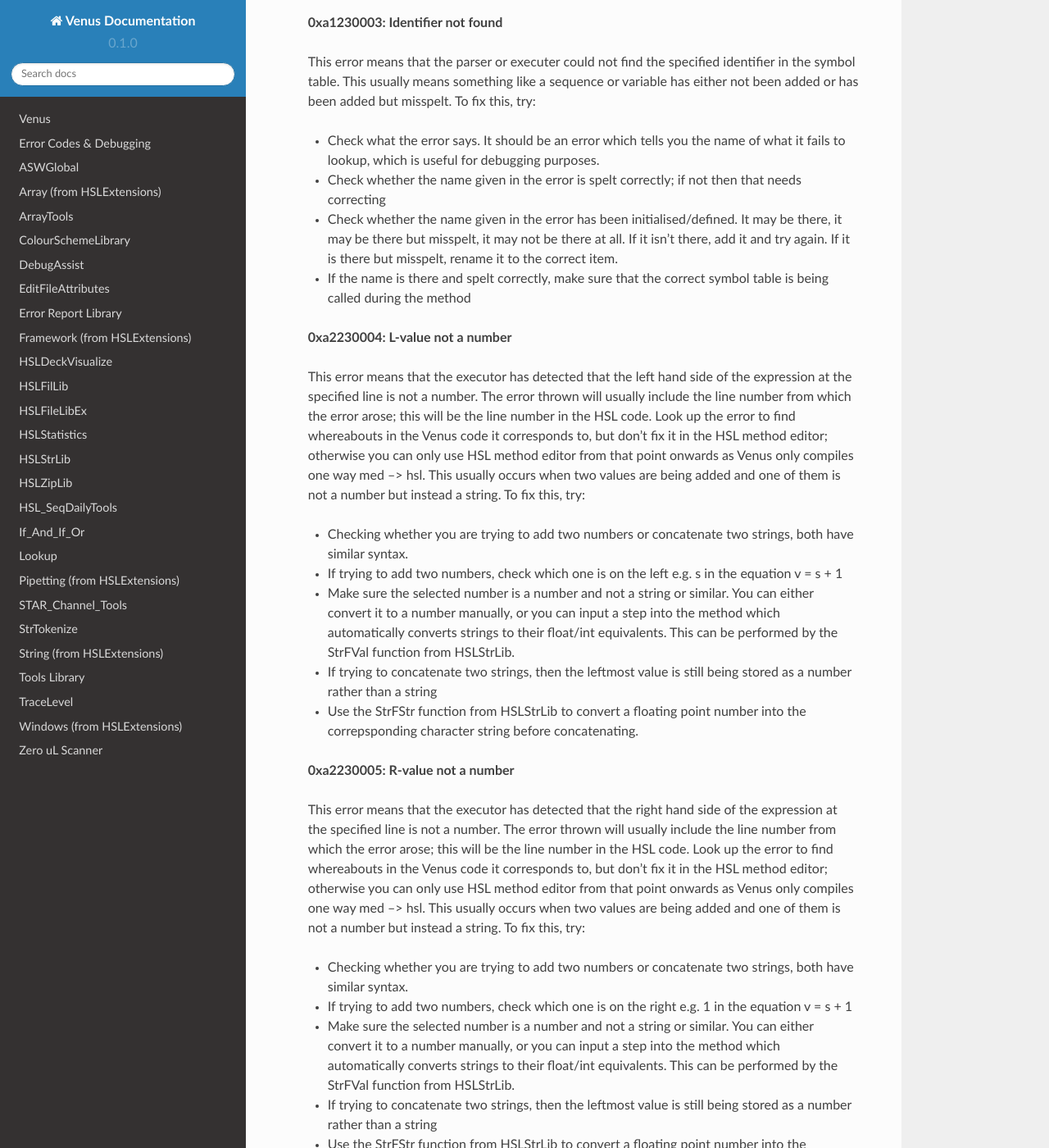
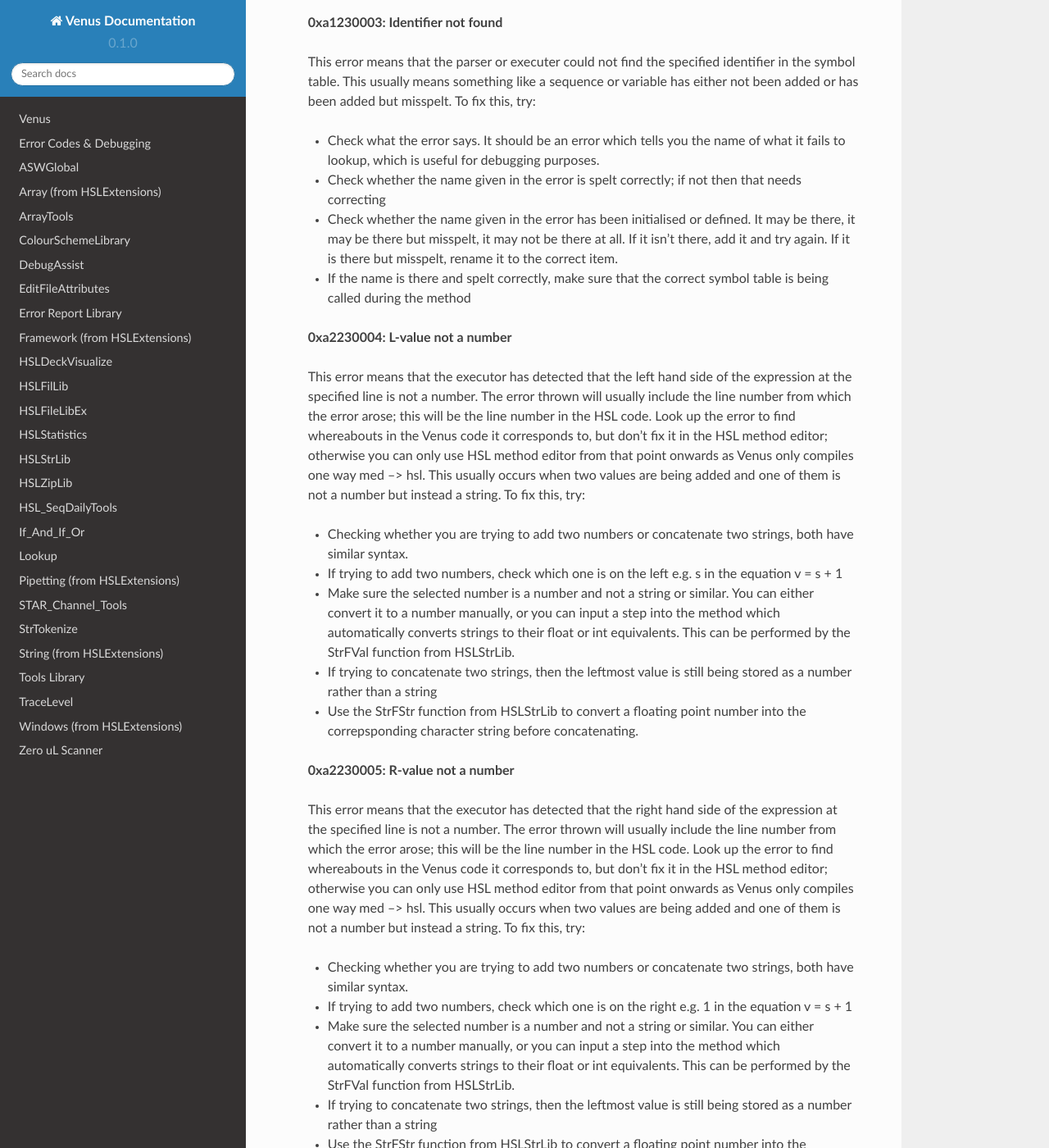
Before and after one commit to theonetruenerd/VenusLibraryDocumentation, a Sphinx documentation site: the page built from docs/source/RuntimeErrors.rst, in a window 1280 px wide and 1400 px high, scrolled down 2816 px. Shown: the whole window at 82% size. Built offline with Sphinx 7.4.7 and the Read the Docs theme 2.0.0, drawn with Linux system fonts in a browser that asks for light colours; pages that are not in the unit, such as notebooks, are missing from menus; some of the changed text lies outside the part shown.

```diff
--- a/docs/source/RuntimeErrors.rst
+++ b/docs/source/RuntimeErrors.rst
@@ -81,7 +81,7 @@ HSLUtilLib2 Errors
 -----------------------------
 
 - :ref:`0xa1630001 : Unexpected error <0xa1630001>`
-- :ref:`0xa1630002 : Create object failed/Invalid parameter <0xa1630002>`
+- :ref:`0xa1630002 : Create object failed or Invalid parameter <0xa1630002>`
 - :ref:`0xa1630003 : Value check failed: Invalid type <0xa1630003>`
 - :ref:`0xa1630004 : Value check failed: Invalid range <0xa1630004>`
 - :ref:`0xa1630005 : Labware error <0xa1630005>`
@@ -122,7 +122,7 @@ Error explanations and advice
 
   - Check what the error says. It should be an error which tells you the name of what it fails to lookup, which is useful for debugging purposes.
   - Check whether the name given in the error is spelt correctly; if not then that needs correcting
-  - Check whether the name given in the error has been initialised/defined. It may be there, it may be there but misspelt, it may not be there at all. If it isn't there, add it and try again. If it is there but misspelt, rename it to the correct item.
+  - Check whether the name given in the error has been initialised or defined. It may be there, it may be there but misspelt, it may not be there at all. If it isn't there, add it and try again. If it is there but misspelt, rename it to the correct item.
   - If the name is there and spelt correctly, make sure that the correct symbol table is being called during the method
 
 .. _0xa2230004:
@@ -133,7 +133,7 @@ Error explanations and advice
 
   - Checking whether you are trying to add two numbers or concatenate two strings, both have similar syntax.
   - If trying to add two numbers, check which one is on the left e.g. s in the equation v = s + 1
-  - Make sure the selected number is a number and not a string or similar. You can either convert it to a number manually, or you can input a step into the method which automatically converts strings to their float/int equivalents. This can be performed by the StrFVal function from HSLStrLib.
+  - Make sure the selected number is a number and not a string or similar. You can either convert it to a number manually, or you can input a step into the method which automatically converts strings to their float or int equivalents. This can be performed by the StrFVal function from HSLStrLib.
   - If trying to concatenate two strings, then the leftmost value is still being stored as a number rather than a string
   - Use the StrFStr function from HSLStrLib to convert a floating point number into the correpsponding character string before concatenating.
 
@@ -145,7 +145,7 @@ Error explanations and advice
 
   - Checking whether you are trying to add two numbers or concatenate two strings, both have similar syntax.
   - If trying to add two numbers, check which one is on the right e.g. 1 in the equation v = s + 1
-  - Make sure the selected number is a number and not a string or similar. You can either convert it to a number manually, or you can input a step into the method which automatically converts strings to their float/int equivalents. This can be performed by the StrFVal function from HSLStrLib.
+  - Make sure the selected number is a number and not a string or similar. You can either convert it to a number manually, or you can input a step into the method which automatically converts strings to their float or int equivalents. This can be performed by the StrFVal function from HSLStrLib.
   - If trying to concatenate two strings, then the leftmost value is still being stored as a number rather than a string
   - Use the StrFStr function from HSLStrLib to convert a floating point number into the correpsponding character string before concatenating.
 
@@ -186,7 +186,7 @@ Error explanations and advice
 
   - Check what number is causing the error to occur by looking at the line given in the error code.
   - Work out what type the line is expecting the number to be --> for example, a loop counter will be expecting an integer rather than a float
-  - Check what type the number causing the error is. This can be done using the CheckValueType from HSLUtilLib2, or the IsFloat/IsInteger functions from HSLUtilLib.
+  - Check what type the number causing the error is. This can be done using the CheckValueType from HSLUtilLib2, or the IsFloat or IsInteger functions from HSLUtilLib.
   - If unsure, just toggle the number type and see if swapping it from int to flt or vice versa helps.
 
 .. _0xa123000a:
@@ -202,7 +202,7 @@ Error explanations and advice
   This error means that the executor has detected an invalid symbol table entry. This error usually occurs if there is a non-ASCII character present in the symbol table, and the executor was not the one who inserted the value into the symbol table in the first place. To fix this, try:
 
   - Work out which characters in the symbol table are invalid
-  - Try to replace those characters with their ASCII equivalents, as well as work out where/why they were added in teh first place
+  - Try to replace those characters with their ASCII equivalents, as well as work out where or why they were added in teh first place
 
 .. _0xa122000c:
 
@@ -220,7 +220,7 @@ Error explanations and advice
 
   - Check what line the error gives as the function going wrong, look at that line in HSL and work out the correct location in Venus code
   - Look at whatever functions are present on that line and check how many input parameters the functions are meant to have vs how many they actually have
-  - Make sure all input parameters exist and are not just empty variables/arrays/sequences.
+  - Make sure all input parameters exist and are not just empty variables or arrays or sequences.
 
 .. _0xa2230037:
 
@@ -230,7 +230,7 @@ Error explanations and advice
 
   - Check what line the error gives as the function going wrong, look at that line in HSL and work out the correct location in Venus code
   - Look at whatever functions are present on that line and check how many input parameters the functions are meant to have vs how many they actually have
-  - Make sure all input parameters exist and are not just empty variables/arrays/sequences.
+  - Make sure all input parameters exist and are not just empty variables or arrays or sequences.
 
 .. _0xa123000e:
 
@@ -250,7 +250,7 @@ Error explanations and advice
   - See what the name of the function is that isn't being found
   - Check to see if the function name is spelt correctly
   - Check to see earlier in the method that the function has been defined and imported successfully into the symbol table
-  - Check to see if this happens everytime this function is called or just this one step. If it happens every time then it is likely a definition/import issue, if only once then it is likely a naming/exporting issue.
+  - Check to see if this happens everytime this function is called or just this one step. If it happens every time then it is likely a definition or import issue, if only once then it is likely a naming or exporting issue.
 
 .. _0xa1230010:
 
@@ -380,7 +380,7 @@ Error explanations and advice
 
   - Determine which reference is out of bounds. This should be doable by looking at the HSL code; the error message in the trace file should show you which line is the one causing the problems.
   - Locate in the HSL code where the bounds of the identifier have been set; this can usually be done by searching the HSL file for "struct" functions, and then seeing what character(s) follow the "}" character.
-  - Depending on the requirements of the reference, either adjust the reference bounds assignment to include the target value, or adjust the function which is causing the error to ensure the reference is always within the specified bounds (e.g. splitting/truncating strings, editing loops to only contain correct integers)
+  - Depending on the requirements of the reference, either adjust the reference bounds assignment to include the target value, or adjust the function which is causing the error to ensure the reference is always within the specified bounds (e.g. splitting or truncating strings, editing loops to only contain correct integers)
 
 .. _0xa123001f:
 
@@ -552,8 +552,8 @@ Error explanations and advice
 
   This error occurs when the executor detects an integer divide by zero at a specified line. To fix this, try:
 
-  - Determine which variable/integer is being treated as a zero in the calculation
-  - Check that that variable/integer has an assignment step associated with it; without one it will default to zero
+  - Determine which variable or integer is being treated as a zero in the calculation
+  - Check that that variable or integer has an assignment step associated with it; without one it will default to zero
   - Check that the variable is correctly spelled; if incorrectly spelled (compared to its assignment) it will default to zero
 
 .. _0xa2230038:
@@ -646,7 +646,7 @@ Error explanations and advice
 
   This error occurs when the sequence property being referenced is not found. To fix this, try:
 
-  - If the sequence is one which is defined in the layout file, go into the layout file and view/edit the sequence properties there
+  - If the sequence is one which is defined in the layout file, go into the layout file and view or edit the sequence properties there
   - If the sequence is one which is defined during the method, confirm that the step defining the referenced property exists
   - Confirm that the step defining the referenced property is not commented out, is called in advance of the sequence property being referenced, and is not misspelled
 
@@ -665,7 +665,7 @@ Error explanations and advice
 
  This error occurs when the parameter input into a function is incorrect. To fix this, try:
 
-  - Check that the variable type inputted into a function is correct, for example not an integer instead of a string/float.
+  - Check that the variable type inputted into a function is correct, for example not an integer instead of a string or float.
   - Check that the parameter value is within the acceptable range; either length for string or upper and lower limits for int or float or bool
 
 .. _0xa1630001:
@@ -676,7 +676,7 @@ Error explanations and advice
 
 .. _0xa1630002:
 
-  **0xa1630002: Create object failed/Invalid parameter**
+  **0xa1630002: Create object failed or Invalid parameter**
 
   This error is listed as Create Object Failed in the index of HSLUtilLib2, but described as invalid parameter. I'm assuming that the latter is correct, in which case the error occurs when one or more parameters for an HSLUtilLib2 step is invalid. To fix this, try:
 
@@ -709,7 +709,7 @@ Error explanations and advice
 
   This error occurs when the access of labware based on LabwareID and PositionID causes an error. To fix this, try:
 
-  - Check that the labware/position IDs have been spelt correctly
+  - Check that the labware or position IDs have been spelt correctly
   - Check that the layout file for the method is the correct one
   - Check that the labware still exists on the system deck and hasn't been deleted
   - Check that the labware file still exists in the system database and hasn't been moved or deleted
```
